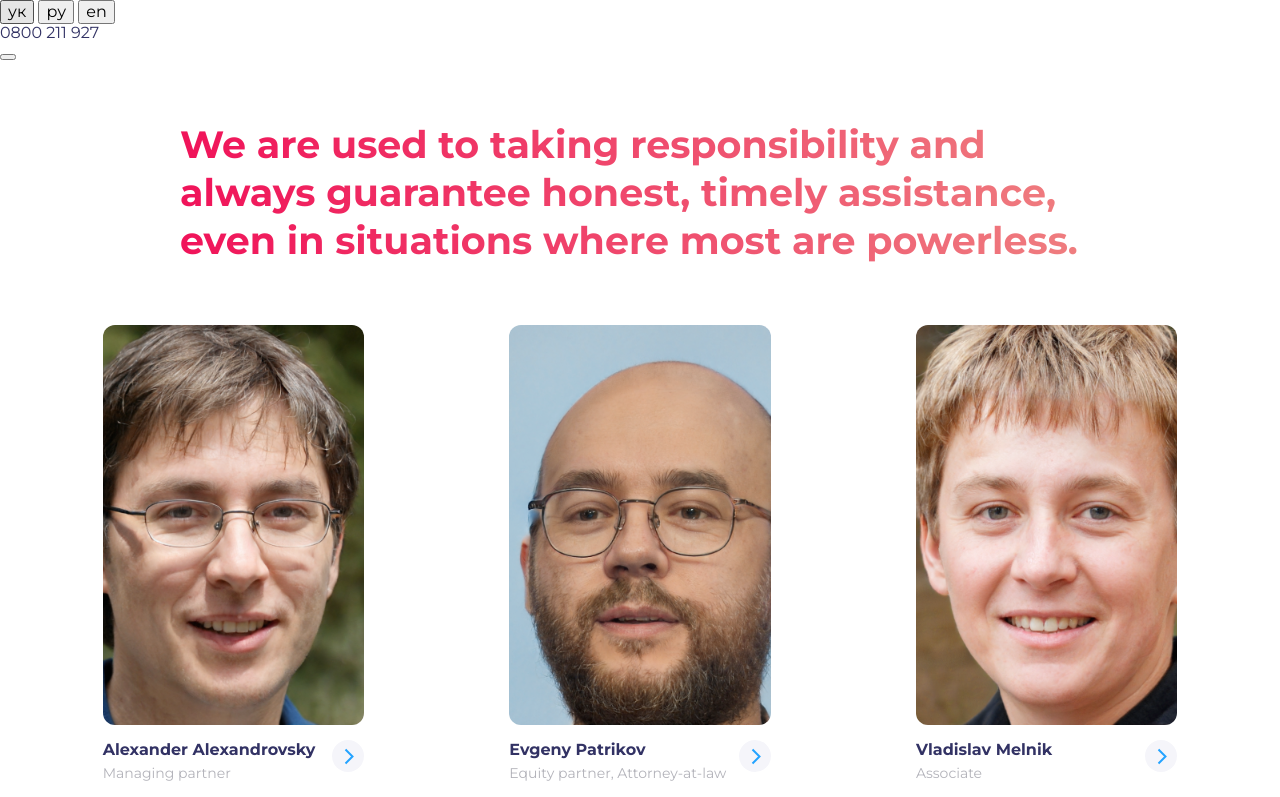
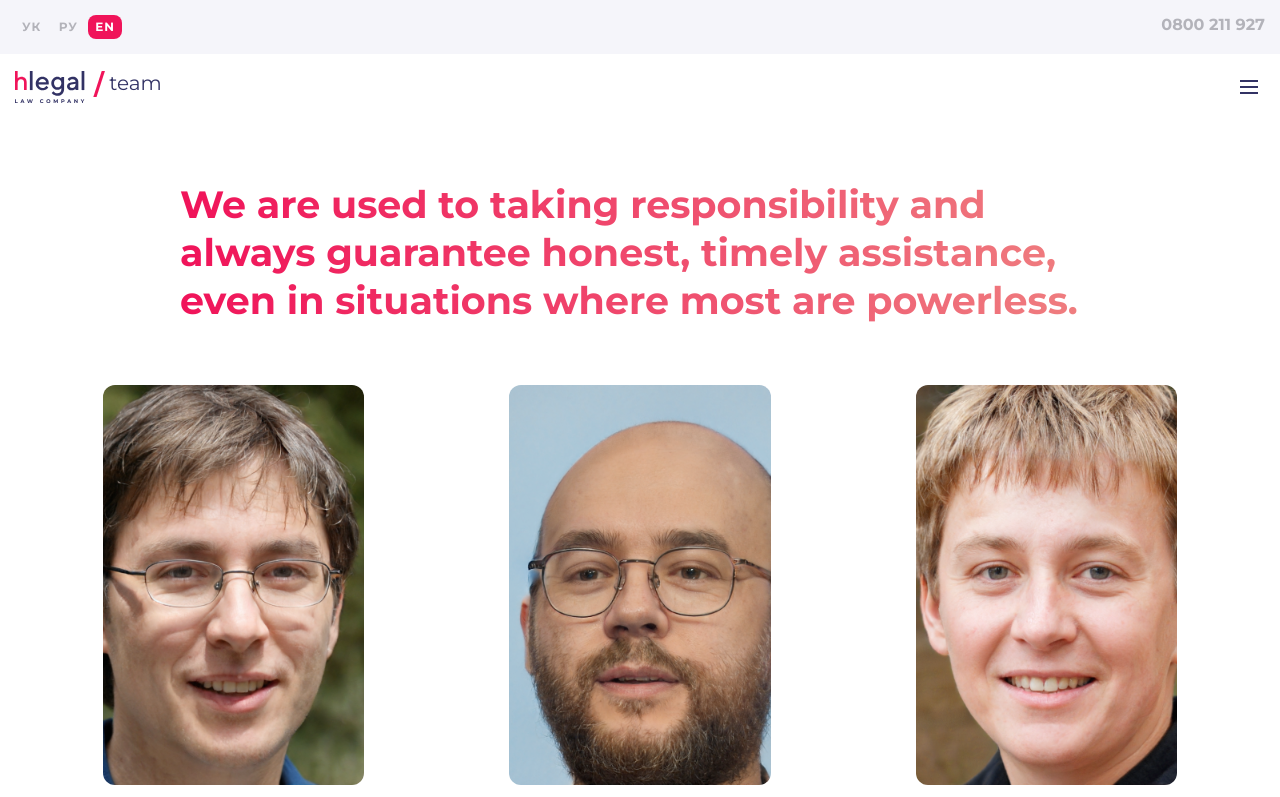
Before and after one commit to krasstas/Krasilnikov_S_S_Diploma, a website: page src/pages/team.html in a window 1280 px wide. Shown: the top 797 px of the page. Drawn offline with nearby package versions, Linux system fonts and the light colour scheme; files that its build step writes are made by us from their sources; files whose address does not match are found by name; a web font is replaced by a local one.

Commit message:
a[dkfdkgj

```diff
--- a/src/pages/team.html
+++ b/src/pages/team.html
@@ -10,22 +10,43 @@
 </head>
 
 <body>
+  <div class="header_wrapper">
     <header class="header">
-    <div class="header_language">
+      <div class="header_block_1">
         <div class="header_language_panel">
           <button class="btn">ук</button>
           <button class="btn">ру</button>
           <button class="btn is-active">en</button>
         </div>
+        <div class="header_phone">
+          <a href="tel:0800 211 927">0800 211 927</a>
         </div>
-    <div class="header_phone">0800 211 927</div>
-    <div class="header_bread_crumbs"></div>
+        <div class="header_address">
+          <p>Kyiv, Mechnikova str., 14/1</p>
+        </div>
+      </div>
+      <div class="header_block_2">
+        <div class="header_bread_crumbs">
+          <ul class="header_bread_crumbs__items">
+            <li class="header_bread_crumbs__item">
+              <a href="#" class="header_bread_crumbs__link">
+                <img class="header_bread_crumbs__logo"
+                src="../img/icons/header_icons/hlegal_logo.svg"alt="hlegal_logo">
+              </a>
+            </li>
+            <li class="header_bread_crumbs__item">
+              <a class="header_bread_crumbs__team" href="#">team</a>
+            </li>
+          </ul>
+        </div>
         <div class="header_burger">
           <button class="header_burger__btn">
-        <img src="" alt="">
+            <img src="../img/icons/header_icons/burger_transparent.svg" alt="menu_burger">
           </button>
         </div>
+      </div>
     </header>
+  </div>
   <main class="team">
     <div class="wrapper">
       <div class="team__container">
@@ -45,8 +66,7 @@
                   <p class="team__employee__position">Managing partner</p>
                 </div>
                 <div class="team__employee__more">
-                  <svg width="32" height="32" viewBox="0 0 32 32" fill="none"
-                    xmlns="http://www.w3.org/2000/svg">
+                  <svg width="32" height="32" viewBox="0 0 32 32" fill="none" xmlns="http://www.w3.org/2000/svg">
                     <circle cx="16" cy="16" r="16" fill="#F5F5FA" />
                     <path d="M13.5 23.5L20.5 16.5L13.5 9.5" stroke="#24A3FF" stroke-width="2" />
                   </svg>
--- a/src/sass/layout/header.scss
+++ b/src/sass/layout/header.scss
@@ -20,8 +20,110 @@ ul {
   padding: 0;
 }
 
-.footer_wrapper {
+button {
+  font-family: Montserrat, Arial, Helvetica, sans-serif;
+  font-weight: 700;
+  background-color: transparent;
+  border: none;
+  display: inline-block;
+  text-align: center;
+  vertical-align: middle;
+  padding: 0;
+}
+
+.header_wrapper {
   max-width: 1920px;
   margin: 0 auto;
+}
+
+.header {
+  display: flex;
+  flex-direction: column;
+  gap: 5px;
+}
+
+.header_block_1 {
+  display: flex;
+  justify-content: space-between;
   background-color: $color-grey-bg;
+  padding: 15px;
 }
+
+.header_language_panel {
+  font-weight: 700;
+  font-size: 0.75rem;
+  line-height: 15px;
+}
+
+.btn {
+  color: $color-grey-text;
+  text-transform: uppercase;
+  padding: 5px 7px;
+  letter-spacing: 1px;
+  border-radius: 8px;
+}
+
+.btn:hover {
+  background-color: $color-grey-separator;
+  color: white;
+}
+
+.is-active {
+  background-color: $color-accent;
+  color: white;
+}
+
+.header_phone a {
+  color: $color-grey-text;
+  font-weight: 700;
+  font-size: 1rem;
+  line-height: 1.25rem;
+  text-align: right;
+  text-decoration: none;
+}
+
+.header_address {
+  display: none;
+}
+
+.header_block_2 {
+  display: flex;
+  justify-content: space-between;
+  align-items: flex-start;
+  padding: 12.5px 15px;
+}
+
+.header_bread_crumbs__items {
+  display: flex;
+  align-items: flex-start;
+  column-gap: 4px;
+}
+
+.header_bread_crumbs__item a {
+  display: inline-block;
+}
+
+.header_bread_crumbs__item::after {
+  content: url(../../img/icons/header_icons/slash.svg);
+  width: 11.5px;
+  height: 26px;
+  margin-left: 4px;
+  vertical-align: top;
+}
+
+.header_bread_crumbs__item:last-child::after {
+  content: none;
+}
+
+.header_bread_crumbs__team {
+  color: $color-main;
+  font-weight: 400;
+  font-size: 1.25rem;
+  line-height: 1.55rem;
+  text-decoration: none;
+}
+
+.header_burger__btn:hover {
+  background-color: $color-grey-separator;
+  border-radius: 8px;
+}
```
Lines whose indentation alone changed are shown as unchanged.
